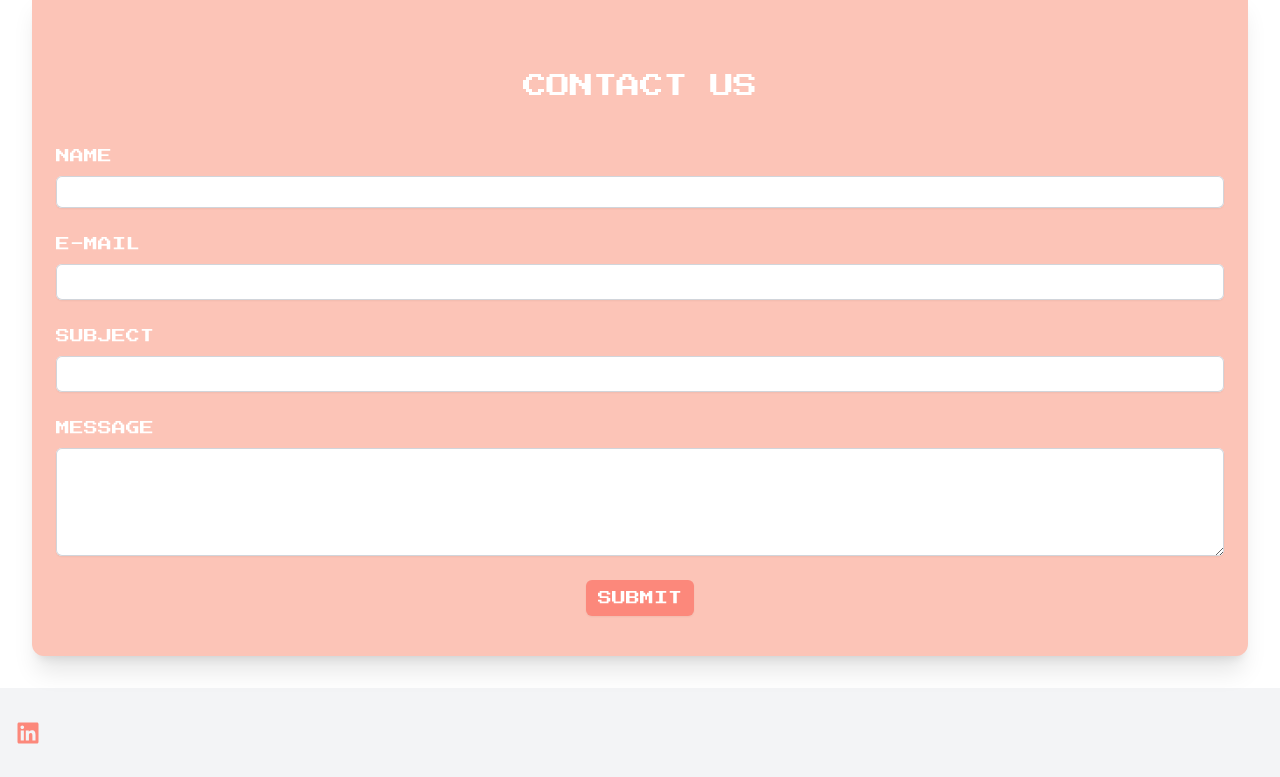
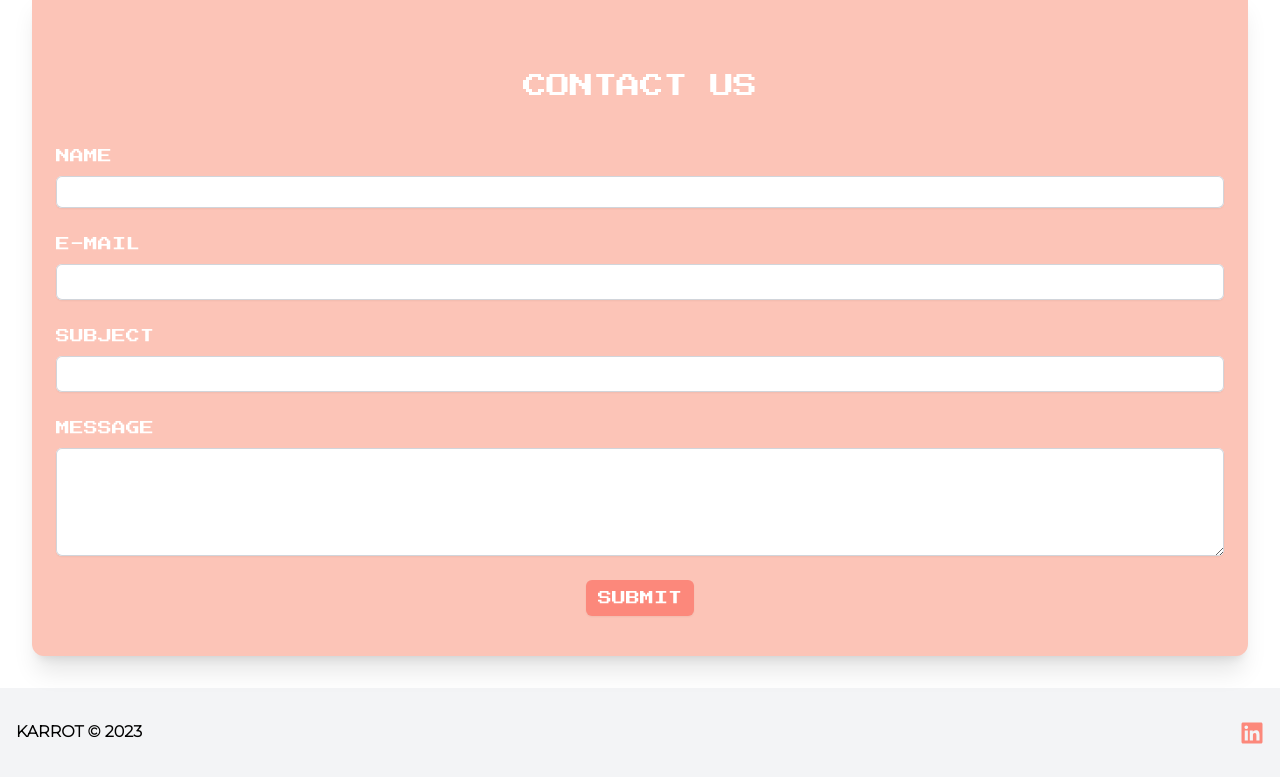
Before and after one commit to risettifede/Karrot, a React (Vite) app: page / in a window 1280 px wide. Shown: the part 3714-4491 px from the top of the page. Built offline with nearby package versions, Linux system fonts and the light colour scheme.

Commit message:
Footer updates

```diff
--- a/src/components/Footer.jsx
+++ b/src/components/Footer.jsx
@@ -5,10 +5,9 @@ const Footer = () => {
     <footer className='bg-gray-100 font-mont text-black justify-center items-center text-center py-4 px-4 lg:py-8 '>
       <div className='max-w-7xl mx-auto'>
         <div className='flex flex-col items-center space-y-4 lg:flex-row lg:justify-between lg:space-y-0'>
-          {/* <div className='text-xs mb-4 lg:mb-0'>
-            <span className='lg:text-md font-extrabold'>KARROT © 2023</span> |
-            Todos los derechos reservados
-          </div> */}
+          <div className='text-xs mb-4 lg:mb-0'>
+            <span className='lg:text-md font-extrabold'>KARROT © 2023</span>
+          </div>
 
           {/* <div className='mb-4 lg:mb-0 xxxl:-ml-[23%]'>
             <a href='#' className='text-xs hover:underline'>
```
